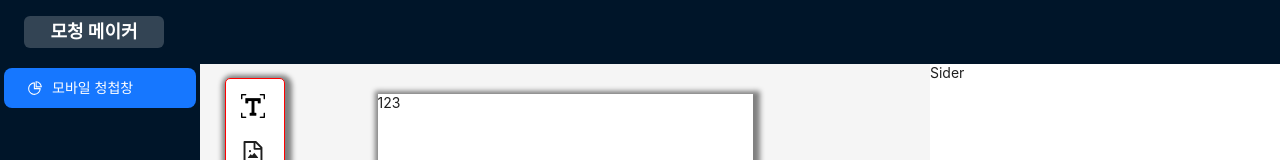
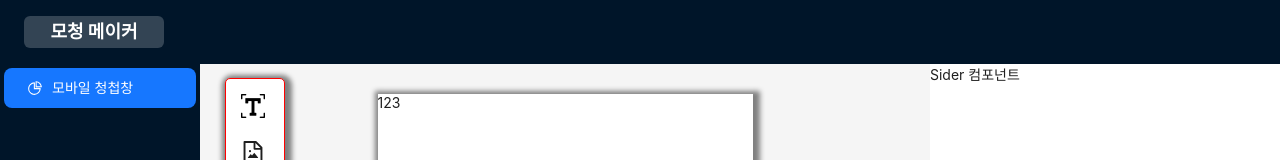
Before and after one commit to JeongGeun/mobileWebEditor, a Next.js app: page /editor in a window 1280 px wide. Shown: the top 160 px of the page. Built offline with nearby package versions, Linux system fonts and the light colour scheme.

Commit message:
feat: 폼 타입 추가

```diff
--- a/src/app/editor/page.tsx
+++ b/src/app/editor/page.tsx
@@ -3,6 +3,7 @@
 import { Layout } from "antd";
 import Renderer from "@/components/Renderer";
 import Toolbar from "@/components/Toolbar";
+import Sider from "@/components/Sider";
 
 export default function Editor() {
   return (
@@ -12,7 +13,7 @@ export default function Editor() {
         <Renderer />
       </Layout.Content>
       <Layout.Sider width={350} style={{ background: "white" }}>
-        Sider
+        <Sider />
       </Layout.Sider>
     </Layout>
   );
--- /dev/null
+++ b/src/components/Sider/index.tsx
@@ -0,0 +1,3 @@
+export default function Sider() {
+  return <div>Sider 컴포넌트</div>;
+}
```
Also changed, not shown: src/apis/list.ts (added, +8 -0 lines).
